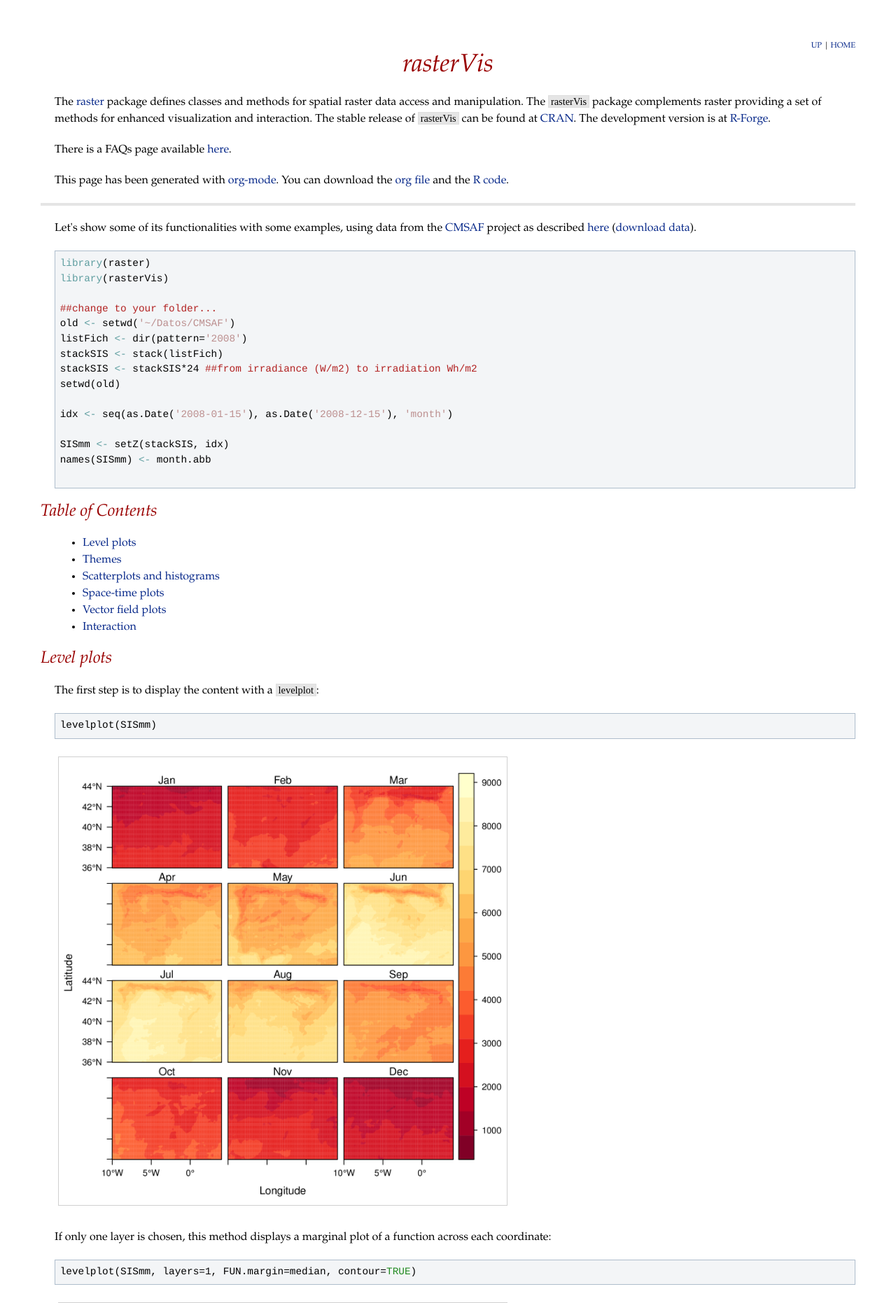
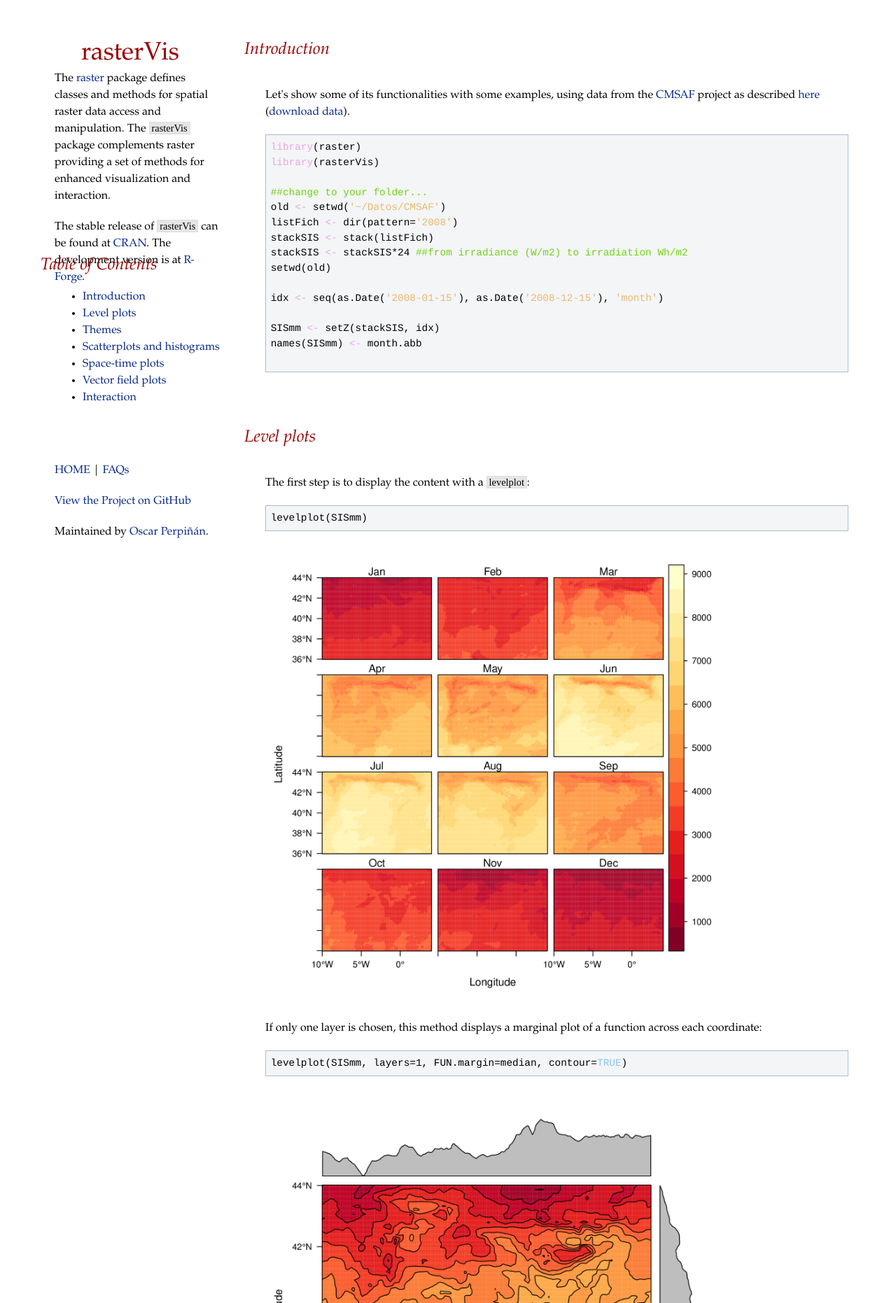
Before and after one commit to oscarperpinan/rastervis, a PHP site: page / in a window 1280 px wide. Shown: the top 1862 px of the page at 70% size. Run offline with PHP 8.4, Linux system fonts and the light colour scheme.

Commit message:
Style modified (CSS and HTML code)

```diff
--- a/index.html
+++ b/index.html
@@ -7,7 +7,7 @@
 <meta http-equiv="Content-Type" content="text/html;charset=utf-8"/>
 <meta name="title" content="rasterVis"/>
 <meta name="generator" content="Org-mode"/>
-<meta name="generated" content="2013-05-13T16:21+0200"/>
+<meta name="generated" content="2013-08-05T17:54+0200"/>
 <meta name="author" content="Oscar Perpiñán Lamigueiro"/>
 <meta name="description" content="rasterVis"/>
 <meta name="keywords" content=""/>
@@ -61,6 +61,7 @@
   /*]]>*/-->
 </style>
 <link rel="stylesheet" type="text/css" href="styles.css" />
+<META NAME="viewport" CONTENT="width=device-width, initial-scale=1">
 <script type="text/javascript">
 /*
 @licstart  The following is the entire license notice for the
@@ -110,11 +111,6 @@ for the JavaScript code in this tag.
 
 </head>
 <body>
-<div id="org-div-home-and-up" style="text-align:right;font-size:70%;white-space:nowrap;">
- <a accesskey="h" href="index.html"> UP </a>
- |
- <a accesskey="H" href="index.html"> HOME </a>
-</div>
 
 <div id="preamble">
 
@@ -123,47 +119,18 @@ for the JavaScript code in this tag.
 <div id="content">
 <h1 class="title">rasterVis</h1>
 
+
+<div class="header">
 <p>The <a href="http://cran.r-project.org/web/packages/raster/index.html">raster</a> package defines classes and methods for spatial raster data
 access and manipulation. The <code>rasterVis</code> package complements
 raster providing a set of methods for enhanced visualization and
-interaction. The stable release of <code>rasterVis</code> can be found at
-<a href="http://cran.r-project.org/web/packages/rasterVis/">CRAN</a>. The development version is at <a href="https://r-forge.r-project.org/R/?group_id=1129">R-Forge</a>.
+interaction.
 </p>
 <p>
-There is a FAQs page available <a href="./FAQ.html">here</a>.
+The stable release of <code>rasterVis</code> can be found at <a href="http://cran.r-project.org/web/packages/rasterVis/">CRAN</a>.
+The development version is at <a href="https://r-forge.r-project.org/R/?group_id=1129">R-Forge</a>.
 </p>
-<p>
-This page has been generated with <a href="http://orgmode.org/">org-mode</a>. You can download the
-<a href="http://rastervis.r-forge.r-project.org/index.org">org file</a> and the <a href="http://rastervis.r-forge.r-project.org/index.R">R code</a>.
-</p>
-
-<hr/>
-
-<p>
-Let's show some of its functionalities with some examples, using
-data from the <a href="http://www.cmsaf.eu/bvbw/appmanager/bvbw/cmsafInternet">CMSAF</a> project as described <a href="http://procomun.wordpress.com/2011/06/17/raster-cmsaf-and-solar/">here</a> (<a href="http://www.box.net/shared/rl51y1t9sldxk54ogd44">download data</a>).
-</p>
-
-
-
-<pre class="src src-R"><span class="org-constant">library</span>(raster)
-<span class="org-constant">library</span>(rasterVis)
-
-<span class="org-comment-delimiter">##</span><span class="org-comment">change to your folder...</span>
-old <span class="org-constant">&lt;-</span> setwd(<span class="org-string">'~/Datos/CMSAF'</span>)
-listFich <span class="org-constant">&lt;-</span> dir(pattern=<span class="org-string">'2008'</span>)
-stackSIS <span class="org-constant">&lt;-</span> stack(listFich)
-stackSIS <span class="org-constant">&lt;-</span> stackSIS*24 <span class="org-comment-delimiter">##</span><span class="org-comment">from irradiance (W/m2) to irradiation Wh/m2</span>
-setwd(old)
-
-idx <span class="org-constant">&lt;-</span> seq(as.Date(<span class="org-string">'2008-01-15'</span>), as.Date(<span class="org-string">'2008-12-15'</span>), <span class="org-string">'month'</span>)
-
-SISmm <span class="org-constant">&lt;-</span> setZ(stackSIS, idx)
-names(SISmm) <span class="org-constant">&lt;-</span> month.abb
-
-</pre>
-
-
+</div>
 
 
 
@@ -171,6 +138,7 @@ names(SISmm) <span class="org-constant">&lt;-</span> month.abb
 <h2>Table of Contents</h2>
 <div id="text-table-of-contents">
 <ul>
+<li><a href="#sec-1">Introduction</a></li>
 <li><a href="#levelplot">Level plots</a></li>
 <li><a href="#themes">Themes</a></li>
 <li><a href="#scatterplot">Scatterplots and histograms</a></li>
@@ -181,8 +149,42 @@ names(SISmm) <span class="org-constant">&lt;-</span> month.abb
 </div>
 </div>
 
+<div id="outline-container-1" class="outline-2">
+<h2 id="sec-1">Introduction</h2>
+<div class="outline-text-2" id="text-1">
+
+<p>Let's show some of its functionalities with some examples, using
+data from the <a href="http://www.cmsaf.eu/bvbw/appmanager/bvbw/cmsafInternet">CMSAF</a> project as described <a href="http://procomun.wordpress.com/2011/06/17/raster-cmsaf-and-solar/">here</a> (<a href="http://www.box.net/shared/rl51y1t9sldxk54ogd44">download data</a>).
+</p>
+
+
+
+<pre class="src src-R"><span style="color: #e6a8df;">library</span>(raster)
+<span style="color: #e6a8df;">library</span>(rasterVis)
+
+<span style="color: #73d216;">##</span><span style="color: #73d216;">change to your folder...</span>
+old <span style="color: #e6a8df;">&lt;-</span> setwd(<span style="color: #e9b96e;">'~/Datos/CMSAF'</span>)
+listFich <span style="color: #e6a8df;">&lt;-</span> dir(pattern=<span style="color: #e9b96e;">'2008'</span>)
+stackSIS <span style="color: #e6a8df;">&lt;-</span> stack(listFich)
+stackSIS <span style="color: #e6a8df;">&lt;-</span> stackSIS*24 <span style="color: #73d216;">##</span><span style="color: #73d216;">from irradiance (W/m2) to irradiation Wh/m2</span>
+setwd(old)
+
+idx <span style="color: #e6a8df;">&lt;-</span> seq(as.Date(<span style="color: #e9b96e;">'2008-01-15'</span>), as.Date(<span style="color: #e9b96e;">'2008-12-15'</span>), <span style="color: #e9b96e;">'month'</span>)
+
+SISmm <span style="color: #e6a8df;">&lt;-</span> setZ(stackSIS, idx)
+names(SISmm) <span style="color: #e6a8df;">&lt;-</span> month.abb
+
+</pre>
+
+
+
+
+</div>
+
+</div>
+
 <div id="outline-container-levelplot" class="outline-2">
-<h2 id="levelplot"><a name="sec-1" id="sec-1"></a>Level plots</h2>
+<h2 id="levelplot"><a name="sec-2" id="sec-2"></a>Level plots</h2>
 <div class="outline-text-2" id="text-levelplot">
 
 
@@ -206,7 +208,7 @@ of a function across each coordinate:
 
 
 
-<pre class="src src-R">levelplot(SISmm, layers=1, FUN.margin=median, contour=<span class="org-type">TRUE</span>)
+<pre class="src src-R">levelplot(SISmm, layers=1, FUN.margin=median, contour=<span style="color: #8cc4ff;">TRUE</span>)
 </pre>
 
 
@@ -221,13 +223,13 @@ This information is available at the <a href="http://www.gadm.org/data/shp/ESP_a
 
 
 
-<pre class="src src-R"><span class="org-constant">library</span>(maptools)
-proj <span class="org-constant">&lt;-</span> CRS(<span class="org-string">'+proj=longlat +ellps=WGS84'</span>)
-<span class="org-comment-delimiter">##</span><span class="org-comment">Change to your folder</span>
-mapaSHP <span class="org-constant">&lt;-</span> readShapeLines(<span class="org-string">'~/Datos/ESP_adm/ESP_adm2.shp'</span>, proj4string=proj)
+<pre class="src src-R"><span style="color: #e6a8df;">library</span>(maptools)
+proj <span style="color: #e6a8df;">&lt;-</span> CRS(<span style="color: #e9b96e;">'+proj=longlat +ellps=WGS84'</span>)
+<span style="color: #73d216;">##</span><span style="color: #73d216;">Change to your folder</span>
+mapaSHP <span style="color: #e6a8df;">&lt;-</span> readShapeLines(<span style="color: #e9b96e;">'~/Datos/ESP_adm/ESP_adm2.shp'</span>, proj4string=proj)
 
-p <span class="org-constant">&lt;-</span> levelplot(SISmm, layers=1, FUN.margin=median)
-p + layer(sp.lines(mapaSHP, lwd=0.8, col=<span class="org-string">'darkgray'</span>))
+p <span style="color: #e6a8df;">&lt;-</span> levelplot(SISmm, layers=1, FUN.margin=median)
+p + layer(sp.lines(mapaSHP, lwd=0.8, col=<span style="color: #e9b96e;">'darkgray'</span>))
 </pre>
 
 
@@ -238,7 +240,7 @@ p + layer(sp.lines(mapaSHP, lwd=0.8, col=<span class="org-string">'darkgray'</sp
 </div>
 
 <div id="outline-container-levelplot_logscale" class="outline-3">
-<h3 id="levelplot_logscale"><a name="sec-1-1" id="sec-1-1"></a>Log scale</h3>
+<h3 id="levelplot_logscale"><a name="sec-2-1" id="sec-2-1"></a>Log scale</h3>
 <div class="outline-text-3" id="text-levelplot_logscale">
 
 
@@ -253,9 +255,9 @@ logarithm).  As a side effect, the colorkey is labeled differently.
 
 
 
-<pre class="src src-R">f <span class="org-constant">&lt;-</span> system.file(<span class="org-string">"external/test.grd"</span>, package=<span class="org-string">"raster"</span>)
-r <span class="org-constant">&lt;-</span> raster(f)
-levelplot(r^2, zscaleLog=<span class="org-type">TRUE</span>, contour=<span class="org-type">TRUE</span>)
+<pre class="src src-R">f <span style="color: #e6a8df;">&lt;-</span> system.file(<span style="color: #e9b96e;">"external/test.grd"</span>, package=<span style="color: #e9b96e;">"raster"</span>)
+r <span style="color: #e6a8df;">&lt;-</span> raster(f)
+levelplot(r^2, zscaleLog=<span style="color: #8cc4ff;">TRUE</span>, contour=<span style="color: #8cc4ff;">TRUE</span>)
 </pre>
 
 
@@ -265,7 +267,7 @@ levelplot(r^2, zscaleLog=<span class="org-type">TRUE</span>, contour=<span class
 </div>
 
 <div id="outline-container-themes" class="outline-2">
-<h2 id="themes"><a name="sec-2" id="sec-2"></a>Themes</h2>
+<h2 id="themes"><a name="sec-3" id="sec-3"></a>Themes</h2>
 <div class="outline-text-2" id="text-themes">
 
 
@@ -283,7 +285,7 @@ The irradiation of August is:
 
 
 
-<pre class="src src-R">Aug <span class="org-constant">&lt;-</span> raster(SISmm, 8)
+<pre class="src src-R">Aug <span style="color: #e6a8df;">&lt;-</span> raster(SISmm, 8)
 </pre>
 
 
@@ -293,7 +295,7 @@ and its overall mean is calculated with cellStats:
 
 
 
-<pre class="src src-R">meanAug <span class="org-constant">&lt;-</span> cellStats(Aug, mean)
+<pre class="src src-R">meanAug <span style="color: #e6a8df;">&lt;-</span> cellStats(Aug, mean)
 </pre>
 
 
@@ -318,9 +320,9 @@ palette. For example, using a sequential palette from
 
 
 
-<pre class="src src-R"><span class="org-constant">library</span>(colorspace)
+<pre class="src src-R"><span style="color: #e6a8df;">library</span>(colorspace)
 myTheme=rasterTheme(region=sequential_hcl(10, power=2.2))
-levelplot(Aug, par.settings=myTheme, contour=<span class="org-type">TRUE</span>)
+levelplot(Aug, par.settings=myTheme, contour=<span style="color: #8cc4ff;">TRUE</span>)
 </pre>
 
 
@@ -333,8 +335,8 @@ or with the colour-blindness corrections from the <a href="http://cran.r-project
 
 
 
-<pre class="src src-R"><span class="org-constant">library</span>(dichromat)
-myTheme <span class="org-constant">&lt;-</span> rasterTheme(region=dichromat(terrain.colors(15)))
+<pre class="src src-R"><span style="color: #e6a8df;">library</span>(dichromat)
+myTheme <span style="color: #e6a8df;">&lt;-</span> rasterTheme(region=dichromat(terrain.colors(15)))
 levelplot(Aug, par.settings=myTheme)
 </pre>
 
@@ -347,7 +349,7 @@ levelplot(Aug, par.settings=myTheme)
 </div>
 
 <div id="outline-container-scatterplot" class="outline-2">
-<h2 id="scatterplot"><a name="sec-3" id="sec-3"></a>Scatterplots and histograms</h2>
+<h2 id="scatterplot"><a name="sec-4" id="sec-4"></a>Scatterplots and histograms</h2>
 <div class="outline-text-2" id="text-scatterplot">
 
 
@@ -358,9 +360,9 @@ and coordinates of a <code>Raster</code> object:
 
 
 
-<pre class="src src-R"><span class="org-comment-delimiter">##</span><span class="org-comment">Relation between the January &amp; February versus July radiation for four</span>
-<span class="org-comment-delimiter">##</span><span class="org-comment">differents longitude regions.</span>
-xyplot(Jan+Feb~Jul|cut(x, 4), data=SISmm, auto.key=list(space=<span class="org-string">'right'</span>))
+<pre class="src src-R"><span style="color: #73d216;">##</span><span style="color: #73d216;">Relation between the January &amp; February versus July radiation for four</span>
+<span style="color: #73d216;">##</span><span style="color: #73d216;">differents longitude regions.</span>
+xyplot(Jan+Feb~Jul|cut(x, 4), data=SISmm, auto.key=list(space=<span style="color: #e9b96e;">'right'</span>))
 </pre>
 
 
@@ -370,7 +372,7 @@ xyplot(Jan+Feb~Jul|cut(x, 4), data=SISmm, auto.key=list(space=<span class="org-s
 
 
 
-<pre class="src src-R"><span class="org-comment-delimiter">##</span><span class="org-comment">Faster with hexbinplot</span>
+<pre class="src src-R"><span style="color: #73d216;">##</span><span style="color: #73d216;">Faster with hexbinplot</span>
 hexbinplot(Jan~Jul|cut(x, 6), data=SISmm)
 </pre>
 
@@ -444,7 +446,7 @@ variable of the plot:
 </div>
 
 <div id="outline-container-spacetime" class="outline-2">
-<h2 id="spacetime"><a name="sec-4" id="sec-4"></a>Space-time plots</h2>
+<h2 id="spacetime"><a name="sec-5" id="sec-5"></a>Space-time plots</h2>
 <div class="outline-text-2" id="text-spacetime">
 
 
@@ -459,9 +461,9 @@ The <code>hovmoller</code> method uses the function <code>xyLayer</code>, which
 
 
 
-<pre class="src src-R">f <span class="org-constant">&lt;-</span> system.file(<span class="org-string">"external/test.grd"</span>, package=<span class="org-string">"raster"</span>)
-r <span class="org-constant">&lt;-</span> raster(f)
-dirXY <span class="org-constant">&lt;-</span>xyLayer(r, sqrt(x^2 + y^2))
+<pre class="src src-R">f <span style="color: #e6a8df;">&lt;-</span> system.file(<span style="color: #e9b96e;">"external/test.grd"</span>, package=<span style="color: #e9b96e;">"raster"</span>)
+r <span style="color: #e6a8df;">&lt;-</span> raster(f)
+dirXY <span style="color: #e6a8df;">&lt;-</span>xyLayer(r, sqrt(x^2 + y^2))
 dirXY
 </pre>
 
@@ -475,24 +477,24 @@ available at
 
 
 
-<pre class="src src-R"><span class="org-constant">library</span>(zoo)
+<pre class="src src-R"><span style="color: #e6a8df;">library</span>(zoo)
 
-url <span class="org-constant">&lt;-</span> <span class="org-string">"~/Datos/Cressie/"</span>
-sst.dat = read.table(paste(url, <span class="org-string">"SST011970_032003.dat"</span>, sep=<span class="org-string">''</span>), header = <span class="org-type">FALSE</span>)
-sst.ll = read.table(paste(url, <span class="org-string">"SSTlonlat.dat"</span>, sep=<span class="org-string">''</span>), header = <span class="org-type">FALSE</span>)
+url <span style="color: #e6a8df;">&lt;-</span> <span style="color: #e9b96e;">"~/Datos/Cressie/"</span>
+sst.dat = read.table(paste(url, <span style="color: #e9b96e;">"SST011970_032003.dat"</span>, sep=<span style="color: #e9b96e;">''</span>), header = <span style="color: #8cc4ff;">FALSE</span>)
+sst.ll = read.table(paste(url, <span style="color: #e9b96e;">"SSTlonlat.dat"</span>, sep=<span style="color: #e9b96e;">''</span>), header = <span style="color: #8cc4ff;">FALSE</span>)
 
-spSST <span class="org-constant">&lt;-</span> SpatialPointsDataFrame(sst.ll, sst.dat)
-gridded(spSST) <span class="org-constant">&lt;-</span> <span class="org-type">TRUE</span>
-proj4string(spSST) = <span class="org-string">"+proj=longlat +datum=WGS84"</span>
-SST <span class="org-constant">&lt;-</span> brick(spSST)
+spSST <span style="color: #e6a8df;">&lt;-</span> SpatialPointsDataFrame(sst.ll, sst.dat)
+gridded(spSST) <span style="color: #e6a8df;">&lt;-</span> <span style="color: #8cc4ff;">TRUE</span>
+proj4string(spSST) = <span style="color: #e9b96e;">"+proj=longlat +datum=WGS84"</span>
+SST <span style="color: #e6a8df;">&lt;-</span> brick(spSST)
 
-idx <span class="org-constant">&lt;-</span> seq(as.Date(<span class="org-string">'1970-01-01'</span>), as.Date(<span class="org-string">'2003-03-01'</span>), by=<span class="org-string">'month'</span>)
-idx <span class="org-constant">&lt;-</span> as.yearmon(idx)
-SST <span class="org-constant">&lt;-</span> setZ(SST, idx)
-names(SST) <span class="org-constant">&lt;-</span> as.character(idx)
-hovmoller(SST, contour=<span class="org-type">FALSE</span>, panel=panel.levelplot.raster,
+idx <span style="color: #e6a8df;">&lt;-</span> seq(as.Date(<span style="color: #e9b96e;">'1970-01-01'</span>), as.Date(<span style="color: #e9b96e;">'2003-03-01'</span>), by=<span style="color: #e9b96e;">'month'</span>)
+idx <span style="color: #e6a8df;">&lt;-</span> as.yearmon(idx)
+SST <span style="color: #e6a8df;">&lt;-</span> setZ(SST, idx)
+names(SST) <span style="color: #e6a8df;">&lt;-</span> as.character(idx)
+hovmoller(SST, contour=<span style="color: #8cc4ff;">FALSE</span>, panel=panel.levelplot.raster,
           yscale.components=yscale.raster.subticks,
-          interpolate=<span class="org-type">TRUE</span>, par.settings=RdBuTheme)
+          interpolate=<span style="color: #8cc4ff;">TRUE</span>, par.settings=RdBuTheme)
 </pre>
 
 
@@ -517,7 +519,7 @@ The <code>horizonplot</code> and <code>xyplot</code> methods also are useful for
 </div>
 
 <div id="outline-container-vectorplot" class="outline-2">
-<h2 id="vectorplot"><a name="sec-5" id="sec-5"></a>Vector field plots</h2>
+<h2 id="vectorplot"><a name="sec-6" id="sec-6"></a>Vector field plots</h2>
 <div class="outline-text-2" id="text-vectorplot">
 
 
@@ -534,11 +536,11 @@ this vector field.
 
 
 
-<pre class="src src-R">proj <span class="org-constant">&lt;-</span> CRS(<span class="org-string">'+proj=longlat +datum=WGS84'</span>)
-df <span class="org-constant">&lt;-</span> expand.grid(x=seq(-2, 2, .01), y=seq(-2, 2, .01))
+<pre class="src src-R">proj <span style="color: #e6a8df;">&lt;-</span> CRS(<span style="color: #e9b96e;">'+proj=longlat +datum=WGS84'</span>)
+df <span style="color: #e6a8df;">&lt;-</span> expand.grid(x=seq(-2, 2, .01), y=seq(-2, 2, .01))
 
-df$z <span class="org-constant">&lt;-</span> with(df, (3*x^2 + y)*exp(-x^2-y^2))
-r <span class="org-constant">&lt;-</span> rasterFromXYZ(df, crs=proj)
+df$z <span style="color: #e6a8df;">&lt;-</span> with(df, (3*x^2 + y)*exp(-x^2-y^2))
+r <span style="color: #e6a8df;">&lt;-</span> rasterFromXYZ(df, crs=proj)
 </pre>
 
 
@@ -591,12 +593,12 @@ options can be changed easily:
 
 
 
-<pre class="src src-R">df$z <span class="org-constant">&lt;-</span> with(df, sqrt(x^2 + y^2))
-df$phi <span class="org-constant">&lt;-</span> with(df, atan2(-y, x))
-r2 <span class="org-constant">&lt;-</span> rasterFromXYZ(df, crs=proj)
+<pre class="src src-R">df$z <span style="color: #e6a8df;">&lt;-</span> with(df, sqrt(x^2 + y^2))
+df$phi <span style="color: #e6a8df;">&lt;-</span> with(df, atan2(-y, x))
+r2 <span style="color: #e6a8df;">&lt;-</span> rasterFromXYZ(df, crs=proj)
 
-streamplot(r2, isField=<span class="org-type">TRUE</span>, streamlet=list(L=30), droplet=list(pc=.3),
-           par.settings=streamTheme(symbol=brewer.pal(n=5, name=<span class="org-string">'Reds'</span>)))
+streamplot(r2, isField=<span style="color: #8cc4ff;">TRUE</span>, streamlet=list(L=30), droplet=list(pc=.3),
+           par.settings=streamTheme(symbol=brewer.pal(n=5, name=<span style="color: #e9b96e;">'Reds'</span>)))
 
 </pre>
 
@@ -609,7 +611,7 @@ streamplot(r2, isField=<span class="org-type">TRUE</span>, streamlet=list(L=30),
 </div>
 
 <div id="outline-container-interaction" class="outline-2">
-<h2 id="interaction"><a name="sec-6" id="sec-6"></a>Interaction</h2>
+<h2 id="interaction"><a name="sec-7" id="sec-7"></a>Interaction</h2>
 <div class="outline-text-2" id="text-interaction">
 
 
@@ -626,10 +628,10 @@ although it can be also used after <code>xyplot</code>, <code>hexbinplot</code>
 
 <pre class="src src-R">levelplot(SISmm)
 
-<span class="org-comment-delimiter">## </span><span class="org-comment">Do not close the last graphical window.  Use the left button of the</span>
-<span class="org-comment-delimiter">## </span><span class="org-comment">mouse to identify points and the right button to finish</span>
+<span style="color: #73d216;">## </span><span style="color: #73d216;">Do not close the last graphical window.  Use the left button of the</span>
+<span style="color: #73d216;">## </span><span style="color: #73d216;">mouse to identify points and the right button to finish</span>
 
-chosen <span class="org-constant">&lt;-</span> identifyRaster(SISmm, layer=3, values=<span class="org-type">TRUE</span>)
+chosen <span style="color: #e6a8df;">&lt;-</span> identifyRaster(SISmm, layer=3, values=<span style="color: #8cc4ff;">TRUE</span>)
 </pre>
 
 
@@ -643,12 +645,9 @@ be highlighted and returned as a SpatialPoints object.
 
 
 
-<pre class="src src-R">reg <span class="org-constant">&lt;-</span> chooseRegion()
+<pre class="src src-R">reg <span style="color: #e6a8df;">&lt;-</span> chooseRegion()
 </pre>
 
-
-
-<hr/>
 
 
 </div>
@@ -656,11 +655,7 @@ be highlighted and returned as a SpatialPoints object.
 </div>
 
 <div id="postamble">
-<p class="date">Date: 2013-05-13T16:21+0200</p>
-<p class="author">Author: Oscar Perpiñán Lamigueiro</p>
-<p class="creator"><a href="http://orgmode.org">Org</a> version 7.9.2 with <a href="http://www.gnu.org/software/emacs/">Emacs</a> version 24</p>
-<a href="http://validator.w3.org/check?uri=referer">Validate XHTML 1.0</a>
-
+<p><a href="http://oscarperpinan.github.io/rastervis">HOME</a> | <a href="http://oscarperpinan.github.io/rastervis/FAQ.html">FAQs</a></p><p><a href="https://github.com/oscarperpinan/rastervis">View the Project on GitHub</a></p><p>Maintained by <a href="http://oscarperpinan.github.io/">Oscar Perpiñán</a>.</p>
 </div>
 </body>
 </html>
--- a/styles.css
+++ b/styles.css
@@ -6,9 +6,12 @@ body {
 
 h1, h2, h3, h4, h5, h6 {
   font:14px/1.5 Palatino, "Helvetica Neue", Helvetica, Arial, sans-serif;
-  font-style:italic;
   color:#990000;/* #610B0B; */
   margin:0 0 20px;
+}
+
+h2, h3, h4, h5, h6 {
+  font-style:italic;
 }
 
 p, ul, ol, table, pre, dl {
@@ -20,7 +23,10 @@ h1, h2, h3 {
 }
 
 h1 {
-  font-size:36px;
+    width: 20%;
+    float:left;
+    position:fixed;
+    font-size:36px;
 }
 
 h2 {
@@ -28,12 +34,8 @@ h2 {
 }
 
 h3 {
- /* margin:15px 0px 5px 15px;*/
   font-size:18px;
   font-style:normal;
-  color:#404040;
-  background-color:#D0D0D0;
-  /*width:1010px;*/
 }
 
 h4, h5, h6 {
@@ -81,7 +83,7 @@ img {
   width:640px;
   /*float:left;*/
   margin: 5px 5px 5px 5px;
-  border: .5px solid #D0D0D0;/* #08298A; */
+  /* border: .5px solid #D0D0D0;/\* #08298A; *\/ */
 }
 
 strong {
@@ -104,13 +106,6 @@ hr {
   background:#e5e5e5;
   height:4px;
   margin:0 0 20px;
-}
-
-footer {
-  width:270px;
-  float:left;
-  position:fixed;
-  bottom:50px;
 }
 
 /* Copied from worg.css*/
@@ -144,3 +139,85 @@ footer {
     border: 1px solid #DEDEDE;
     padding: 0px 0.2em;
   }
+
+/* https://github.com/orderedlist/minimal/blob/master/stylesheets/styles.css */
+.header {
+  width:20%;
+  float:left;
+  position:fixed;
+  top: 10%;
+}
+
+
+#table-of-contents {
+    position: fixed;
+    bottom: 25%;
+    float: left;
+    width: 20%;
+}
+
+#postamble {
+  float:left;
+  position:fixed;
+  bottom:1%;
+  width:25%;
+}
+
+.outline-2 {
+  width:75%;
+  float:right;
+  padding-bottom:50px;
+}
+
+.outline-text-2 {
+    overflow: hidden;
+    margin: 10px;
+}
+
+
+/* https://github.com/orderedlist/minimal/blob/master/stylesheets/styles.css */
+@media print, screen and (max-width: 960px) {
+  .header, #postamble {
+    float:none;
+    position:static;
+    width:auto;
+  }
+
+  .header {
+    padding-right:320px;
+  }
+
+  .outline-2 {
+    border:1px solid #e5e5e5;
+    border-width:1px 0;
+    padding:20px 0;
+    margin:0 0 20px;
+  }
+}
+
+@media print, screen and (max-width: 720px) {
+  body {
+    word-wrap:break-word;
+  }
+
+  .header {
+    padding:0;
+  }
+  pre, code {
+    word-wrap:normal;
+  }
+}
+
+@media print, screen and (max-width: 480px) {
+  body {
+    padding:15px;
+  }
+}
+
+@media print {
+  body {
+    padding:0.4in;
+    font-size:12pt;
+    color:#444;
+  }
+}
```
Also changed, not shown: FAQ.html (+52 -57 lines), 2 other files.
